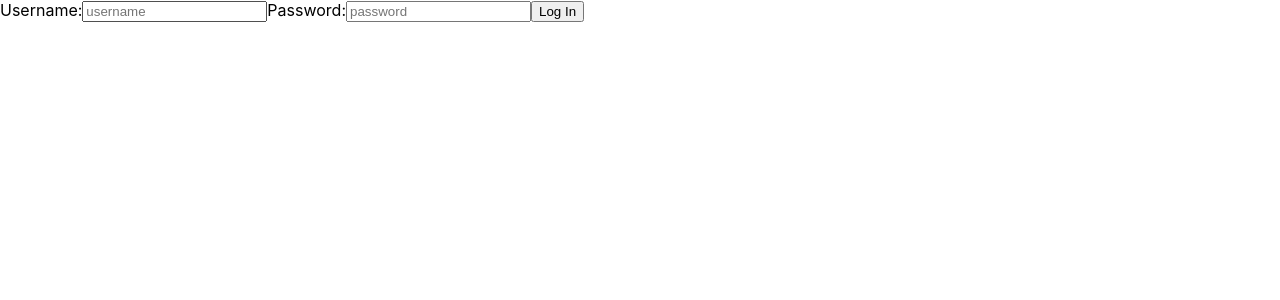
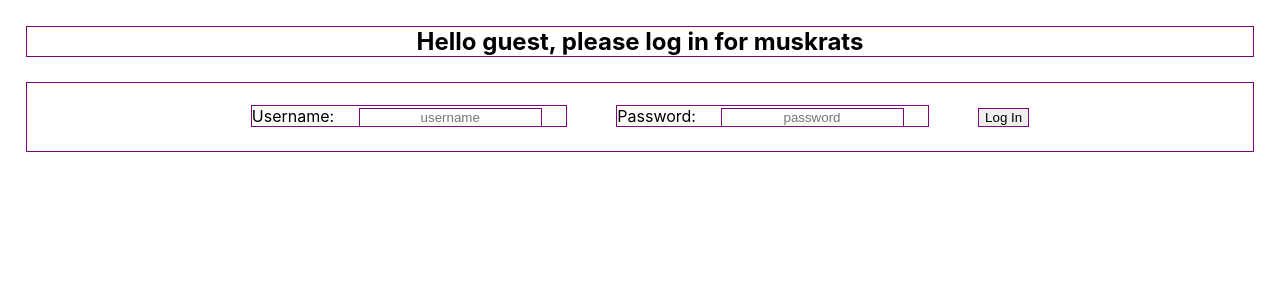
Before and after one commit to bw-potluck-planner-46/Frontend, a React (Create React App) app in the folder front-end/: page /guest/login in a window 1280 px wide. Shown: the top 300 px of the page. Built offline with nearby package versions, Linux system fonts and the light colour scheme.

Commit message:
styling some stuff

```diff
--- a/front-end/src/components/GuestLogin.js
+++ b/front-end/src/components/GuestLogin.js
@@ -4,6 +4,7 @@ import * as yup from "yup";
 import axios from "axios"
 import axiosWithAuth from "../utils/AxiosWithAuth"
 import {postLogin} from "../actions"
+import styled from 'styled-components'
 
 
 const validationSchema = yup.object().shape({
@@ -53,7 +54,8 @@ const Login = () => {
   }
 
   return (
-    <div className="form-group login">
+    <StyledDiv className="form-group login">
+      <h2>Hello guest, please log in for muskrats</h2>
       <form className="form-group login inputs" onSubmit={loggingIn}>
         <label>
           Username:
@@ -81,7 +83,16 @@ const Login = () => {
         </label>
         <button type="submit">Log In</button>
       </form>
-    </div>
+    </StyledDiv>
   );
 };
+
+const StyledDiv = styled.div`
+* {
+  border: 1px solid purple;
+  margin: 2%;
+  text-align: center;
+}
+`
+
 export default Login;
--- a/front-end/src/components/GuestStart.js
+++ b/front-end/src/components/GuestStart.js
@@ -2,6 +2,7 @@ import React from 'react'
 import { Switch, useHistory, Route } from 'react-router-dom'
 import GuestLogin from "./GuestLogin"
 import GuestRegister from "./GuestRegister"
+import styled from "styled-components"
 
 const GuestStart = () => {
     const history = useHistory()
@@ -15,11 +16,11 @@ const GuestStart = () => {
 
     return (
         <>
-            <div>
+            <StyledDiv>
                 <h2>Welcome Guest!</h2>
                 <button onClick={guestLogin}>Log In</button>
                 <button onClick={guestRegister}>Register</button>
-            </div>
+            </StyledDiv>
             <Switch>
                 <Route path="/guest/login">
                     <GuestLogin />
@@ -32,4 +33,12 @@ const GuestStart = () => {
     )
 }
 
+const StyledDiv = styled.div`
+* {
+  border: 1px solid purple;
+  margin: 2%;
+  text-align: center;
+}
+`
+
 export default GuestStart
--- a/front-end/src/privateGuestComponents/GuestDashboard.js
+++ b/front-end/src/privateGuestComponents/GuestDashboard.js
@@ -3,6 +3,7 @@ import { useHistory, Route } from 'react-router-dom'
 import GuestEvent from './GuestEvent'
 import GuestProfile from "./GuestProfile"
 import PrivateRoute from "../utils/PrivateRoute"
+import styled from "styled-components"
 
 const GuestDashboard = () => {
     const history = useHistory()
@@ -17,14 +18,14 @@ const GuestDashboard = () => {
 
     return (
     <>
-            <div>
+            <StyledDiv>
                 <h2>Welcome to Guest Dashboard!</h2>
                 <h3>hope you'll save room for some 'skrat!</h3>
                 <button onClick={profileSetup}>set up your profile here</button>
                 <div onClick={goToEvent}>
                     <p>this is a potluck event</p>
                 </div>
-            </div>
+            </StyledDiv>
             <Route path='/guest/event/:id'>
                 <GuestEvent />
             </Route>
@@ -36,4 +37,15 @@ const GuestDashboard = () => {
     )
 }
 
+const StyledDiv = styled.div`
+* {
+  border: 1px solid purple;
+  margin: 2%;
+  text-align: center;
+  display: flex;
+  justify-content : center;
+}
+`
+
+
 export default GuestDashboard
--- a/front-end/src/privateGuestComponents/GuestEvent.js
+++ b/front-end/src/privateGuestComponents/GuestEvent.js
@@ -1,23 +1,33 @@
 import React from 'react'
 import {useState} from "react"
+import styled from 'styled-components'
 
-const GuestEvent = () => {
+const GuestEvent = (props) => {
+
     const [attend, setAttend] = useState(0)
     const [toggle, setToggle] = useState(true)
 
-
+    console.log("event props", props)
     const rsvp =(event) => {
         setToggle(!toggle)
         toggle === true? (setAttend(attend+1)) : (setAttend(attend-1))
     }
 
     return (
-        <div>
+        <StyledDiv>
             <h2>this is a event</h2>
             <h3>attendance: {attend}</h3>
             <button onClick={rsvp}> attend!</button>
-        </div>
+        </StyledDiv>
     )
 }
 
+const StyledDiv = styled.div`
+* {
+  border: 1px solid purple;
+  margin: 2%;
+  text-align: center;
+}
+`
+
 export default GuestEvent
```
